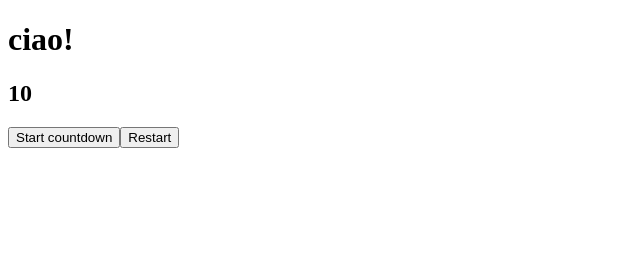
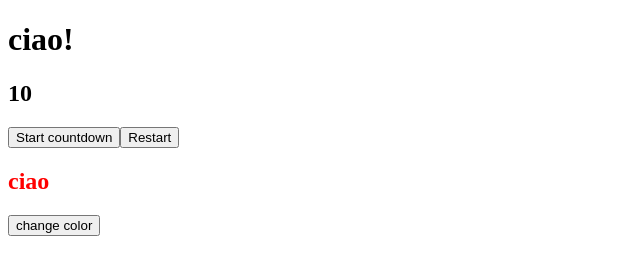
Before and after one commit to giorgia-rondinelli/vue-hello, a plain HTML site: page index.html in a window 1280 px wide. Shown: the whole page, without its empty margins (0-640 px from the left). Drawn offline with nearby package versions, Linux system fonts and the light colour scheme.

Commit message:
[add] toggle colore

```diff
--- a/index.html
+++ b/index.html
@@ -5,13 +5,16 @@
   <meta name="viewport" content="width=device-width, initial-scale=1.0">
   <title>Document</title>
   <script src="https://unpkg.com/vue@3/dist/vue.global.js"></script>
+  <link rel="stylesheet" href="style.css">
 </head>
 <body>
   <div id="app">
     <h1>{{messaggio}}</h1>
-    <h2>{{countdown}}</h2>
+    <h2 ><span :class="countdown===0 ? myClass : ''">{{countdown}}</span></h2>
     <button @click="startCountdown">Start countdown</button>
     <button @click="resetCountdown">Restart</button>
+    <h2 :class="isRed ? myClass : ''">ciao</h2>
+    <button @click="isRed =!isRed">change color</button>
 
 
 
--- a/js/script.js
+++ b/js/script.js
@@ -4,7 +4,9 @@ createApp({
     return{
       messaggio:'ciao!',
       countdown: 10,
-      stop: 'fine'
+      stop: 'fine',
+      myClass:'red',
+      isRed:true
 
     }
   },
--- a/style.css
+++ b/style.css
@@ -0,0 +1,3 @@
+.red{
+  color: red;
+}
```
